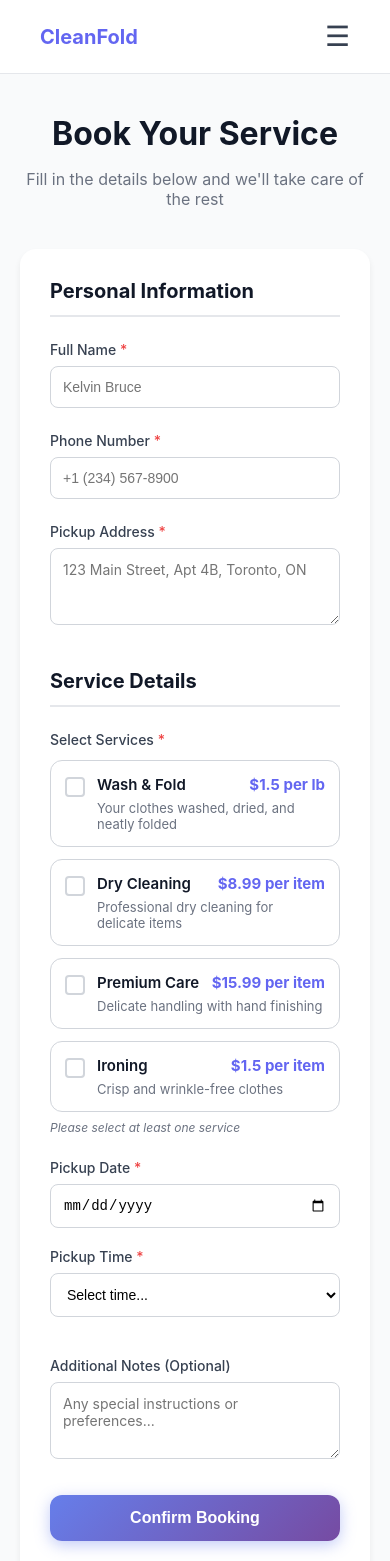
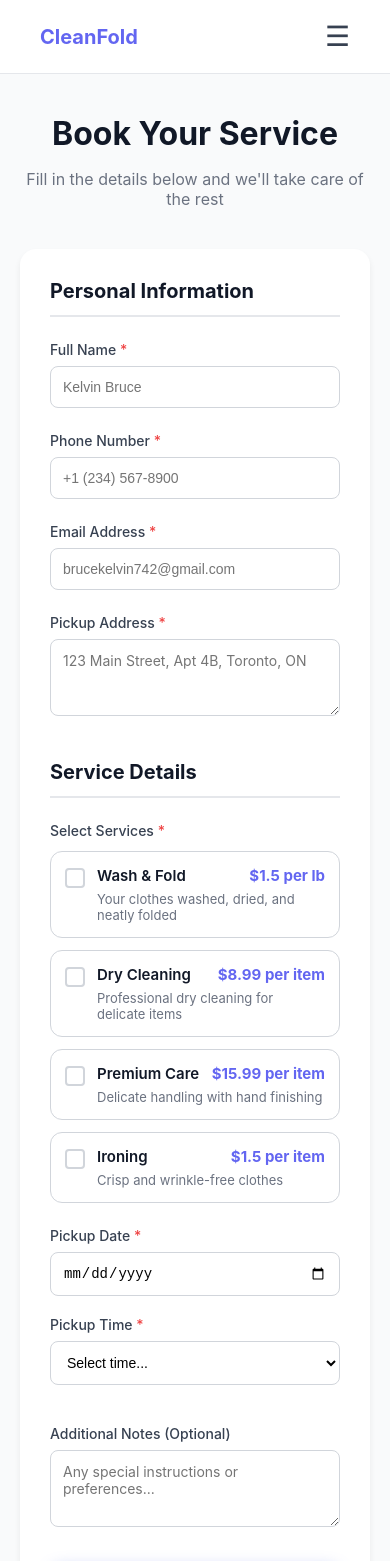
Before and after one commit to Kbruce01/cleanfold-laundry, a React app in the folder frontend/: page /booking in a window 390 px wide. Shown: the top 1561 px of the page. Built offline with nearby package versions, Linux system fonts and the light colour scheme; the HTML template or start-up script is replaced by a standard one.

Commit message:
added EmailJS as a backoffice and email to the booking form

```diff
--- a/frontend/package.json
+++ b/frontend/package.json
@@ -10,6 +10,7 @@
     "preview": "vite preview"
   },
   "dependencies": {
+    "@emailjs/browser": "^4.4.1",
     "react": "^19.2.0",
     "react-dom": "^19.2.0",
     "react-hook-form": "^7.67.0",
--- a/frontend/src/pages/BookingPage.jsx
+++ b/frontend/src/pages/BookingPage.jsx
@@ -1,33 +1,162 @@
-import { useState } from 'react';
-import { useForm } from 'react-hook-form';
+import { useState, useEffect } from 'react';
 
 export default function BookingPage() {
-  const { register, handleSubmit, formState: { errors } } = useForm();
   const [isSubmitting, setIsSubmitting] = useState(false);
   const [selectedServices, setSelectedServices] = useState([]);
+  const [formData, setFormData] = useState({
+    name: '',
+    phone: '',
+    email: '',
+    address: '',
+    pickupDate: '',
+    pickupTime: '',
+    notes: ''
+  });
+  const [errors, setErrors] = useState({});
 
-  const onSubmit = async (data) => {
-    setIsSubmitting(true);
+  // Initialize EmailJS
+  useEffect(() => {
+    // Load EmailJS script
+    const script = document.createElement('script');
+    script.src = 'https://cdn.jsdelivr.net/npm/@emailjs/browser@3/dist/email.min.js';
+    script.async = true;
+    script.onload = () => {
+      // EmailJS Public Key
+      window.emailjs.init('iDC5YNSsaxOEWy6vw');
+    };
+    document.body.appendChild(script);
 
-    // Check if at least one service is selected
+    return () => {
+      document.body.removeChild(script);
+    };
+  }, []);
+
+  const handleInputChange = (e) => {
+    const { name, value } = e.target;
+    setFormData(prev => ({
+      ...prev,
+      [name]: value
+    }));
+    // Clear error when user starts typing
+    if (errors[name]) {
+      setErrors(prev => ({
+        ...prev,
+        [name]: ''
+      }));
+    }
+  };
+
+  const validateForm = () => {
+    const newErrors = {};
+
+    if (!formData.name.trim()) {
+      newErrors.name = 'Name is required';
+    }
+
+    if (!formData.phone.trim()) {
+      newErrors.phone = 'Phone number is required';
+    } else if (!/^[0-9+\s()-]+$/.test(formData.phone)) {
+      newErrors.phone = 'Invalid phone number';
+    }
+
+    if (!formData.email.trim()) {
+      newErrors.email = 'Email is required';
+    } else if (!/^[^\s@]+@[^\s@]+\.[^\s@]+$/.test(formData.email)) {
+      newErrors.email = 'Invalid email address';
+    }
+
+    if (!formData.address.trim()) {
+      newErrors.address = 'Address is required';
+    }
+
+    if (!formData.pickupDate) {
+      newErrors.pickupDate = 'Date is required';
+    } else {
+      const today = new Date();
+      today.setHours(0, 0, 0, 0);
+      const selected = new Date(formData.pickupDate);
+      if (selected < today) {
+        newErrors.pickupDate = 'Please select a future date';
+      }
+    }
+
+    if (!formData.pickupTime) {
+      newErrors.pickupTime = 'Please select a time';
+    }
+
     if (selectedServices.length === 0) {
-      alert('Please select at least one service');
-      setIsSubmitting(false);
+      newErrors.services = 'Please select at least one service';
+    }
+
+    setErrors(newErrors);
+    return Object.keys(newErrors).length === 0;
+  };
+
+  const handleSubmit = async (e) => {
+    e.preventDefault();
+
+    if (!validateForm()) {
       return;
     }
 
-    // Combine form data with selected services
-    const bookingData = {
-      ...data,
-      services: selectedServices
+    setIsSubmitting(true);
+
+    // email formating
+    const servicesText = selectedServices.map(service =>
+      `${service.name} - $${service.price} ${service.unit}`
+    ).join('\n');
+
+    // estimated total of service
+    const estimatedTotal = selectedServices.reduce((sum, service) =>
+      sum + service.price, 0
+    ).toFixed(2);
+
+    // email template parameters
+    const templateParams = {
+      customer_name: formData.name,
+      customer_phone: formData.phone,
+      customer_email: formData.email,
+      customer_address: formData.address,
+      selected_services: servicesText,
+      pickup_date: formData.pickupDate,
+      pickup_time: formData.pickupTime,
+      additional_notes: formData.notes || 'None',
+      estimated_total: estimatedTotal,
+      booking_date: new Date().toLocaleString()
     };
 
-    console.log('Booking data:', bookingData);
+    try {
+      // email using emailjs
+      if (window.emailjs) {
+        await window.emailjs.send(
+          'service_ejvyyd3',
+          'template_sz4yjc9',
+          templateParams
+        );
 
-    setTimeout(() => {
-      alert('Booking submitted successfully! (This will connect to backend later)');
+        alert('Booking submitted successfully! We will contact you soon.');
+
+        // the form reset
+        setFormData({
+          name: '',
+          phone: '',
+          email: '',
+          address: '',
+          pickupDate: '',
+          pickupTime: '',
+          notes: ''
+        });
+        setSelectedServices([]);
+      } else {
+        throw new Error('EmailJS not loaded');
+      }
+
+    } catch (error) {
+      console.error('Failed to send email:', error);
+      alert('Failed to submit booking. Please try again or contact us directly.');
+    } finally {
       setIsSubmitting(false);
-    }, 1000);
+    }
   };
 
   const serviceOptions = [
@@ -74,13 +203,18 @@ export default function BookingPage() {
       const exists = prev.find(s => s.id === service.id);
 
       if (exists) {
-        // Remove service
         return prev.filter(s => s.id !== service.id);
       } else {
-        // Add service
         return [...prev, service];
       }
     });
+    // Clear service error when user selects a service
+    if (errors.services) {
+      setErrors(prev => ({
+        ...prev,
+        services: ''
+      }));
+    }
   };
 
   return (
@@ -112,7 +246,7 @@ export default function BookingPage() {
         </div>
 
         {/* Form */}
-        <form onSubmit={handleSubmit(onSubmit)} style={{
+        <div style={{
           backgroundColor: 'white',
           padding: 'clamp(30px, 6vw, 50px)',
           borderRadius: '16px',
@@ -143,8 +277,10 @@ export default function BookingPage() {
                 Full Name <span style={{ color: '#ef4444' }}>*</span>
               </label>
               <input
-                {...register('name', { required: 'Name is required' })}
+                name="name"
                 type="text"
+                value={formData.name}
+                onChange={handleInputChange}
                 placeholder="Kelvin Bruce"
                 style={{
                   width: '100%',
@@ -164,7 +300,7 @@ export default function BookingPage() {
                   fontSize: 'clamp(12px, 1.5vw, 14px)',
                   marginTop: '6px'
                 }}>
-                  {errors.name.message}
+                  {errors.name}
                 </p>
               )}
             </div>
@@ -181,14 +317,10 @@ export default function BookingPage() {
                 Phone Number <span style={{ color: '#ef4444' }}>*</span>
               </label>
               <input
-                {...register('phone', {
-                  required: 'Phone number is required',
-                  pattern: {
-                    value: /^[0-9+\s()-]+$/,
-                    message: 'Invalid phone number'
-                  }
-                })}
+                name="phone"
                 type="tel"
+                value={formData.phone}
+                onChange={handleInputChange}
                 placeholder="+1 (234) 567-8900"
                 style={{
                   width: '100%',
@@ -207,7 +339,46 @@ export default function BookingPage() {
                   fontSize: 'clamp(12px, 1.5vw, 14px)',
                   marginTop: '6px'
                 }}>
-                  {errors.phone.message}
+                  {errors.phone}
+                </p>
+              )}
+            </div>
+
+            {/* Email */}
+            <div style={{ marginBottom: '24px' }}>
+              <label style={{
+                display: 'block',
+                fontSize: 'clamp(14px, 2vw, 16px)',
+                fontWeight: '500',
+                color: '#374151',
+                marginBottom: '8px'
+              }}>
+                Email Address <span style={{ color: '#ef4444' }}>*</span>
+              </label>
+              <input
+                name="email"
+                type="email"
+                value={formData.email}
+                onChange={handleInputChange}
+                placeholder="brucekelvin742@gmail.com"
+                style={{
+                  width: '100%',
+                  padding: 'clamp(12px, 2vw, 14px)',
+                  border: errors.email ? '2px solid #ef4444' : '1px solid #d1d5db',
+                  borderRadius: '8px',
+                  fontSize: 'clamp(14px, 2vw, 16px)',
+                  outline: 'none'
+                }}
+                onFocus={(e) => e.target.style.borderColor = '#6366f1'}
+                onBlur={(e) => e.target.style.borderColor = errors.email ? '#ef4444' : '#d1d5db'}
+              />
+              {errors.email && (
+                <p style={{
+                  color: '#ef4444',
+                  fontSize: 'clamp(12px, 1.5vw, 14px)',
+                  marginTop: '6px'
+                }}>
+                  {errors.email}
                 </p>
               )}
             </div>
@@ -224,7 +395,9 @@ export default function BookingPage() {
                 Pickup Address <span style={{ color: '#ef4444' }}>*</span>
               </label>
               <textarea
-                {...register('address', { required: 'Address is required' })}
+                name="address"
+                value={formData.address}
+                onChange={handleInputChange}
                 rows="3"
                 placeholder="123 Main Street, Apt 4B, Toronto, ON"
                 style={{
@@ -246,7 +419,7 @@ export default function BookingPage() {
                   fontSize: 'clamp(12px, 1.5vw, 14px)',
                   marginTop: '6px'
                 }}>
-                  {errors.address.message}
+                  {errors.address}
                 </p>
               )}
             </div>
@@ -299,7 +472,6 @@ export default function BookingPage() {
                       }}
                     >
                       <div style={{ display: 'flex', alignItems: 'flex-start', gap: '12px' }}>
-                        {/* Checkbox */}
                         <div style={{
                           width: '20px',
                           height: '20px',
@@ -317,7 +489,6 @@ export default function BookingPage() {
                           )}
                         </div>
 
-                        {/* Service Info */}
                         <div style={{ flex: 1 }}>
                           <div style={{
                             display: 'flex',
@@ -356,18 +527,16 @@ export default function BookingPage() {
                 })}
               </div>
 
-              {selectedServices.length === 0 && (
+              {errors.services && (
                 <p style={{
-                  color: '#6b7280',
+                  color: '#ef4444',
                   fontSize: 'clamp(12px, 1.5vw, 14px)',
-                  marginTop: '8px',
-                  fontStyle: 'italic'
+                  marginTop: '8px'
                 }}>
-                  Please select at least one service
+                  {errors.services}
                 </p>
               )}
 
-              {/* Selected services summary */}
               {selectedServices.length > 0 && (
                 <div style={{
                   marginTop: '16px',
@@ -407,16 +576,10 @@ export default function BookingPage() {
                   Pickup Date <span style={{ color: '#ef4444' }}>*</span>
                 </label>
                 <input
-                  {...register('pickupDate', {
-                    required: 'Date is required',
-                    validate: (value) => {
-                      const today = new Date();
-                      today.setHours(0, 0, 0, 0);
-                      const selected = new Date(value);
-                      return selected >= today || 'Please select a future date';
-                    }
-                  })}
+                  name="pickupDate"
                   type="date"
+                  value={formData.pickupDate}
+                  onChange={handleInputChange}
                   min={new Date().toISOString().split('T')[0]}
                   style={{
                     width: '100%',
@@ -436,7 +599,7 @@ export default function BookingPage() {
                     fontSize: 'clamp(12px, 1.5vw, 14px)',
                     marginTop: '6px'
                   }}>
-                    {errors.pickupDate.message}
+                    {errors.pickupDate}
                   </p>
                 )}
               </div>
@@ -453,7 +616,9 @@ export default function BookingPage() {
                   Pickup Time <span style={{ color: '#ef4444' }}>*</span>
                 </label>
                 <select
-                  {...register('pickupTime', { required: 'Please select a time' })}
+                  name="pickupTime"
+                  value={formData.pickupTime}
+                  onChange={handleInputChange}
                   style={{
                     width: '100%',
                     padding: 'clamp(12px, 2vw, 14px)',
@@ -480,7 +645,7 @@ export default function BookingPage() {
                     fontSize: 'clamp(12px, 1.5vw, 14px)',
                     marginTop: '6px'
                   }}>
-                    {errors.pickupTime.message}
+                    {errors.pickupTime}
                   </p>
                 )}
               </div>
@@ -499,7 +664,9 @@ export default function BookingPage() {
               Additional Notes (Optional)
             </label>
             <textarea
-              {...register('notes')}
+              name="notes"
+              value={formData.notes}
+              onChange={handleInputChange}
               rows="3"
               placeholder="Any special instructions or preferences..."
               style={{
@@ -519,7 +686,7 @@ export default function BookingPage() {
 
           {/* Submit Button */}
           <button
-            type="submit"
+            onClick={handleSubmit}
             disabled={isSubmitting}
             style={{
               width: '100%',
@@ -559,7 +726,7 @@ export default function BookingPage() {
           }}>
             By submitting, you agree to our Terms of Service and Privacy Policy
           </p>
-        </form>
+        </div>
       </div>
     </div>
   );
```
Also changed, not shown: 1 other file (tests, documents, lock files or other folders).
